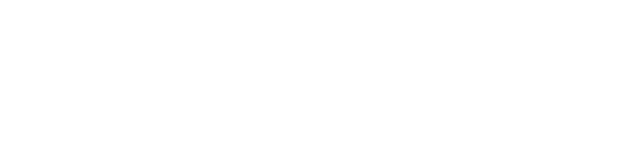
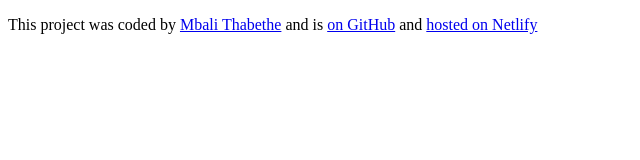
Before and after one commit to Mbalithabethe43/Web-app, a plain HTML site: page index.html in a window 1280 px wide. Shown: the whole page, without its empty margins (0-640 px from the left). Drawn offline with Linux system fonts and the light colour scheme.

Commit message:
added footer and the links

```diff
--- a/index.html
+++ b/index.html
@@ -3,7 +3,24 @@
   <head>
     <meta charset="UTF-8" />
     <meta name="viewport" content="width=device-width, initial-scale=1.0" />
-    <title>Document</title>
+    <title>Weather Application</title>
   </head>
-  <body></body>
+  <body>
+    <footer>
+      <p>
+        This project was coded by
+        <a href="https://github.com/Mbalithabethe43" target="_blank"
+          >Mbali Thabethe</a
+        >
+        and is
+        <a href="https://github.com/Mbalithabethe43/Web-app" target="_blank">
+          on GitHub</a
+        >
+        and
+        <a href="https://rad-kheer-95d608.netlify.app/?" target="_blank"
+          >hosted on Netlify</a
+        >
+      </p>
+    </footer>
+  </body>
 </html>
```
